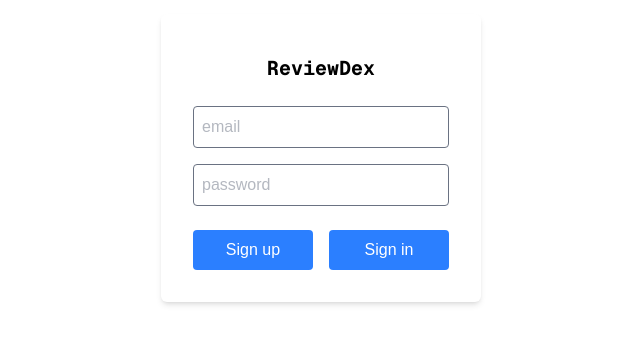
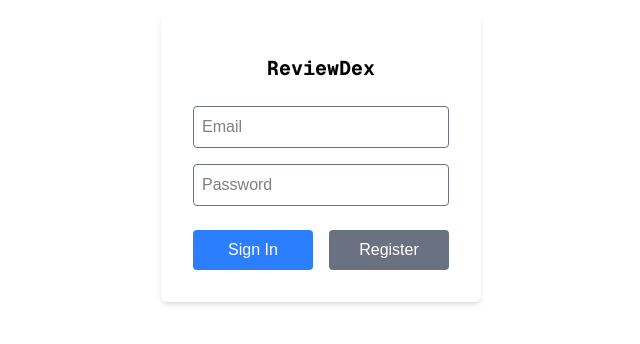
Before and after one commit to Vervain12/ReviewDex, a Next.js app: page / in a window 1280 px wide. Shown: the part 242-586 px from the top of the page, without its empty margins (319-959 px from the left). Built offline with nearby package versions, Linux system fonts and the light colour scheme; no server answers.

Commit message:
Usernames added

```diff
--- /dev/null
+++ b/app/_services/account-services.js
@@ -0,0 +1,24 @@
+import { db } from "../_utils/firebase";
+import { collection, getDoc, addDoc, setDoc, deleteDoc, docRef, query, doc } from "firebase/firestore";
+
+export const newUser = async (userId, username) => {
+    try {
+        await setDoc(doc(db, "users", userId), {
+            name: username
+        });
+    }
+    catch(e){
+        console.error(e);
+    }
+}
+
+export const getUserInfo = async (userId) => {
+    try {
+        const docRef = doc(db, "users", userId);
+        const docSnap = await getDoc(docRef);
+        return docSnap;
+    }
+    catch(e){
+        console.error(e);
+    }
+}
--- a/app/_utils/auth-context.js
+++ b/app/_utils/auth-context.js
@@ -15,11 +15,13 @@ export const UserProvider =  ({ children }) => {
 
     const signUp = async (email, password) => {
         try {
-            await createUserWithEmailAndPassword(
+            const userCredential = await createUserWithEmailAndPassword(
                 auth,
                 email,
                 password
             )
+            const newUser = userCredential.user;
+            return newUser;
         } catch (error) {
             console.error("Sign Up Error:", error.message);
         }
--- a/app/page.js
+++ b/app/page.js
@@ -1,17 +1,21 @@
 "use client";
 import { useUserAuth } from "./_utils/auth-context";
 import { useState } from "react";
+import { newUser } from "./_services/account-services";
 
 export default function Home() {
   const { signUp, logout, signIn } = useUserAuth();
 
   const [email, setEmail] = useState("");
+  const [username, setUsername] = useState("");
   const [password, setPassword] = useState("");
+  const [toggleRegister, setToggleRegister] = useState(false);
 
   const handleSignUp = async (event) => {
     event.preventDefault();
-    const newUser = await signUp(email, password);
-    if (newUser) {
+    const registeredUser = await signUp(email, password);
+    if (registeredUser) {
+      await newUser(registeredUser.uid, username);
     }
   }
 
@@ -19,6 +23,14 @@ export default function Home() {
     event.preventDefault();
     const currentUser = await signIn(email, password);
     if (currentUser) {
+    }
+  }
+
+  const handleToggle = async (event) => {
+    event.preventDefault();
+    setToggleRegister(!toggleRegister);
+    if (toggleRegister == true) {
+      setUsername("");
     }
   }
 
@@ -31,30 +43,47 @@ export default function Home() {
       <div className="p-8 bg-white shadow-md rounded-md w-80">
         <h1 className="text-black font-bold p-2 text-center text-xl mb-4 font-mono">ReviewDex</h1>
         <form className="space-y-4">
+          {toggleRegister ?
+            <input
+              className="w-full p-2 border border-gray-500 rounded text-black"
+              type="username"
+              placeholder="Username"
+              value={username}
+              onChange={(event) => setUsername(event.target.value)}
+              /> : <></>
+          }
           <input
-            className="w-full p-2 border rounded text-gray-500"
+            className="w-full p-2 border border-gray-500 rounded text-black"
             type="email"
-            placeholder="email"
+            placeholder="Email"
             value={email}
             onChange={(event) => setEmail(event.target.value)}
           />
           <input
-            className="w-full p-2 border rounded text-gray-500"
+            className="w-full p-2 border border-gray-500 rounded text-black"
             type="password"
-            placeholder="password"
+            placeholder="Password"
             value={password}
             onChange={(event) => setPassword(event.target.value)}
           />
           <div className="flex space-x-4 pt-2">
+          {toggleRegister ?
             <button
               className="flex-1 bg-blue-500 text-white p-2 rounded hover:bg-blue-600"
               onClick={handleSignUp}>
-              Sign up
+              Sign Up
             </button>
+            :
             <button
               className="flex-1 bg-blue-500 text-white p-2 rounded hover:bg-blue-600"
               onClick={handleSignIn}>
-              Sign in
+              Sign In
+            </button>
+          }
+            <button
+              className="flex-1 bg-gray-500 text-white p-2 rounded hover:bg-gray-600 whitespace-nowrap"
+              onClick={handleToggle}>
+              {toggleRegister ? <div>Sign In</div> : <div>Register</div>}
             </button>
           </div>
         </form>
```
